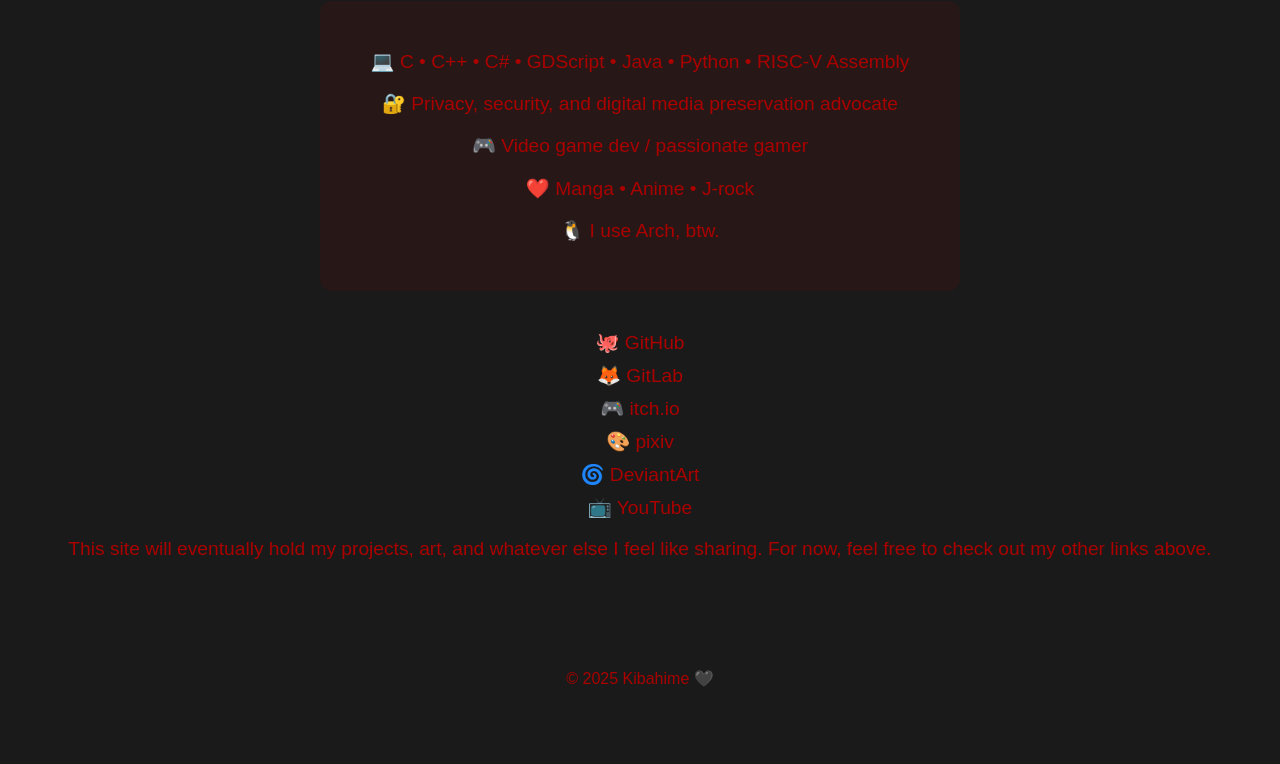
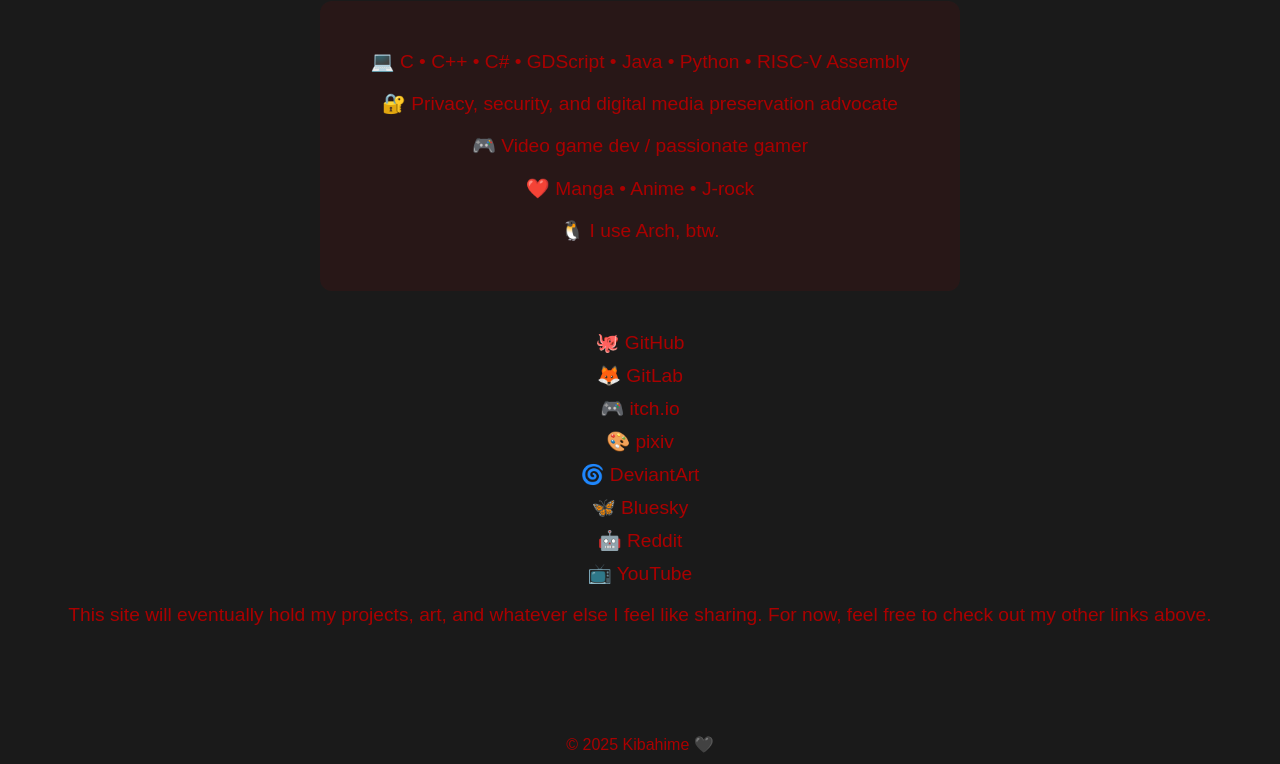
Before and after one commit to kibahime/kibahime.github.io, a plain HTML site: page index.html in a window 1280 px wide. Shown: the part 119-883 px from the top of the page. Before the commit the page ends 817 px from the top, so only its background shows below. Drawn offline with Linux system fonts and the light colour scheme.

Commit message:
Update links

```diff
--- a/index.html
+++ b/index.html
@@ -26,6 +26,8 @@
         <li><a href="https://kibahime.itch.io" target="_blank">🎮 itch.io</a></li>
         <li><a href="https://www.pixiv.net/en/users/120491570" target="_blank">🎨 pixiv</a></li>
         <li><a href="https://www.deviantart.com/realkibahime" target="_blank">🌀 DeviantArt</a></li>
+        <li><a href="https://bsky.app/profile/kibahime.bsky.social" target="_blank">🦋 Bluesky</a></li>
+        <li><a href="https://www.reddit.com/user/realkibahime" target="_blank">🤖 Reddit</a></li>
         <li><a href="https://youtube.com/@kibahime" target="_blank">📺 YouTube</a></li>
       </ul>
     </section>
```
